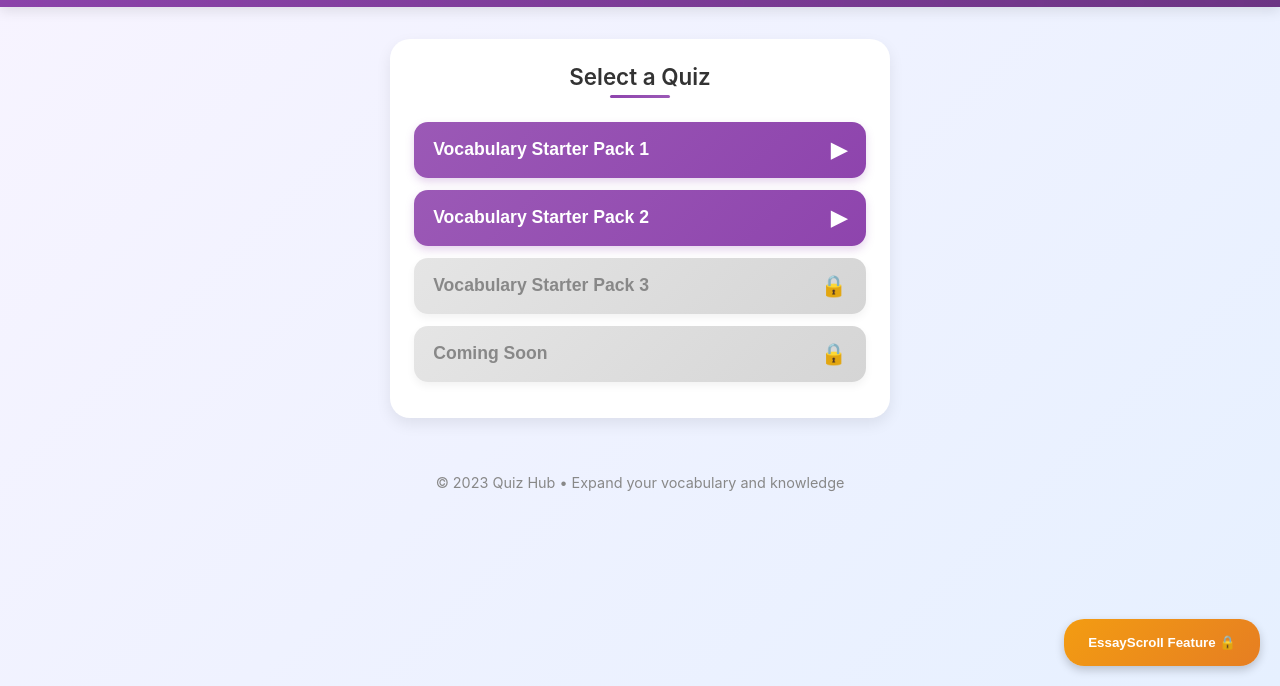
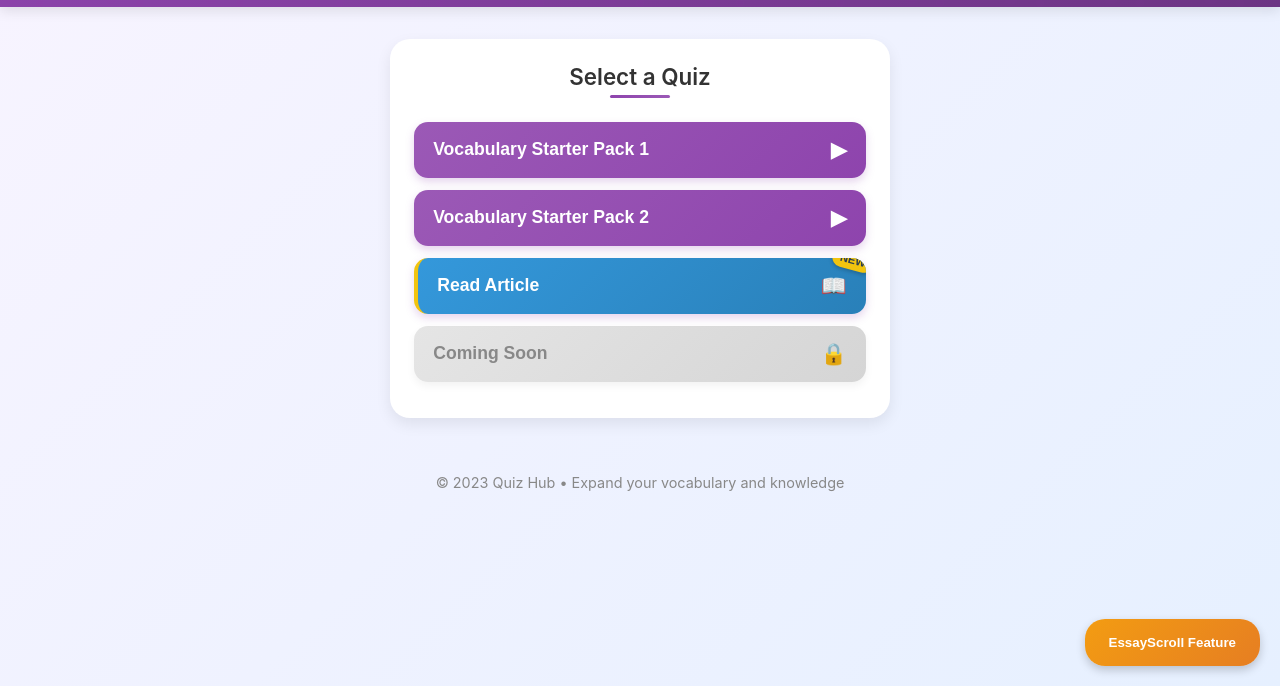
Before and after one commit to JuvannaJurno/YDSTUDY, a plain HTML site: page index.html in a window 1280 px wide. Shown: the part 114-800 px from the top of the page. Drawn offline with Linux system fonts and the light colour scheme.

Commit message:
Update index.html

```diff
--- a/index.html
+++ b/index.html
@@ -124,6 +124,32 @@
       transform: translateX(3px);
     }
 
+    .article-btn {
+      background: linear-gradient(135deg, #3498db 0%, #2980b9 100%);
+      position: relative;
+      overflow: hidden;
+      border-left: 4px solid #f1c40f;
+    }
+
+    .article-btn::before {
+      content: 'NEW';
+      position: absolute;
+      top: -8px;
+      right: -8px;
+      background: #f1c40f;
+      color: #2c3e50;
+      font-size: 0.7rem;
+      font-weight: bold;
+      padding: 4px 8px;
+      border-radius: 10px;
+      transform: rotate(15deg);
+      box-shadow: 0 2px 4px rgba(0,0,0,0.2);
+    }
+
+    .article-btn:hover {
+      background: linear-gradient(135deg, #2980b9 0%, #2471a3 100%);
+    }
+
     .coming-soon {
       background: linear-gradient(135deg, #e5e5e5 0%, #d5d5d5 100%);
       color: #888;
@@ -151,7 +177,7 @@
       border: none;
       border-radius: 20px;
       font-weight: 600;
-      cursor: not-allowed;
+      cursor: pointer;
       box-shadow: 0 4px 10px rgba(0,0,0,0.2);
       transition: all 0.3s ease;
       z-index: 100;
@@ -160,6 +186,7 @@
     .feature-btn:hover {
       background: linear-gradient(135deg, #e67e22 0%, #d35400 100%);
       box-shadow: 0 6px 12px rgba(0,0,0,0.25);
+      transform: translateY(-3px);
     }
 
     footer {
@@ -211,16 +238,16 @@
     <button class="quiz-btn" onclick="window.location.href='Q2S.html'">
       Vocabulary Starter Pack 2 <span>▶</span>
     </button>
-    <button class="quiz-btn coming-soon">
-     Vocabulary Starter Pack 3 <span>🔒</span>
+    <button class="quiz-btn article-btn" onclick="window.location.href='r1.html'">
+      Read Article <span>📖</span>
     </button>
     <button class="quiz-btn coming-soon">
       Coming Soon <span>🔒</span>
     </button>
   </div>
 
-  <button class="feature-btn">
-    EssayScroll Feature 🔒
+  <button class="feature-btn" onclick="window.location.href='EssayScroll.html'">
+    EssayScroll Feature
   </button>
 
   <footer>
```
